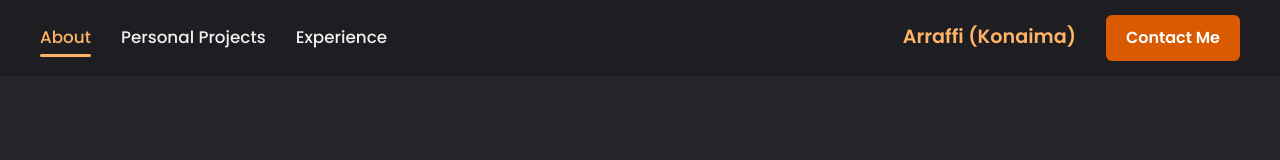
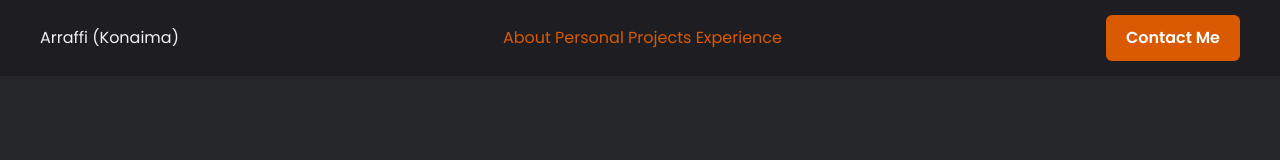
Before and after one commit to Konaimav2/portofolio, a plain HTML site: page index.html in a window 1280 px wide. Shown: the top 160 px of the page. Drawn offline with Linux system fonts and the light colour scheme.

Commit message:
Update Font Awesome version and modify navbar layout

```diff
--- a/index.html
+++ b/index.html
@@ -9,21 +9,19 @@
     <link rel="preconnect" href="https://fonts.gstatic.com" crossorigin>
     <link href="https://fonts.googleapis.com/css2?family=Poppins:wght@400;500;600;700&display=swap" rel="stylesheet">
 
-    <link rel="stylesheet" href="https://cdnjs.cloudflare.com/ajax/libs/font-awesome/6.4.0/css/all.min.css">
+    <link rel="stylesheet" href="https://cdnjs.cloudflare.com/ajax/libs/font-awesome/6.5.1/css/all.min.css">
     <link rel="stylesheet" href="style.css">
 </head>
 <body>
 
     <nav class="navbar">
-        <div class="nav-links middle">
+        <div class="nav-brand">Arraffi <span>(Konaima)</span></div>
+        <div class="nav-links">
             <a href="#about" class="active">About</a>
             <a href="#personal-projects">Personal Projects</a>
             <a href="#experience">Experience</a>
         </div>
-        <div class="header-right">
-            <div class="nav-name">Arraffi (Konaima)</div>
-            <a href="#contact" class="btn-contact">Contact Me</a>
-        </div>
+        <a href="#contact" class="btn-contact">Contact Me</a>
     </nav>
 
     <section id="about" class="section">
```
